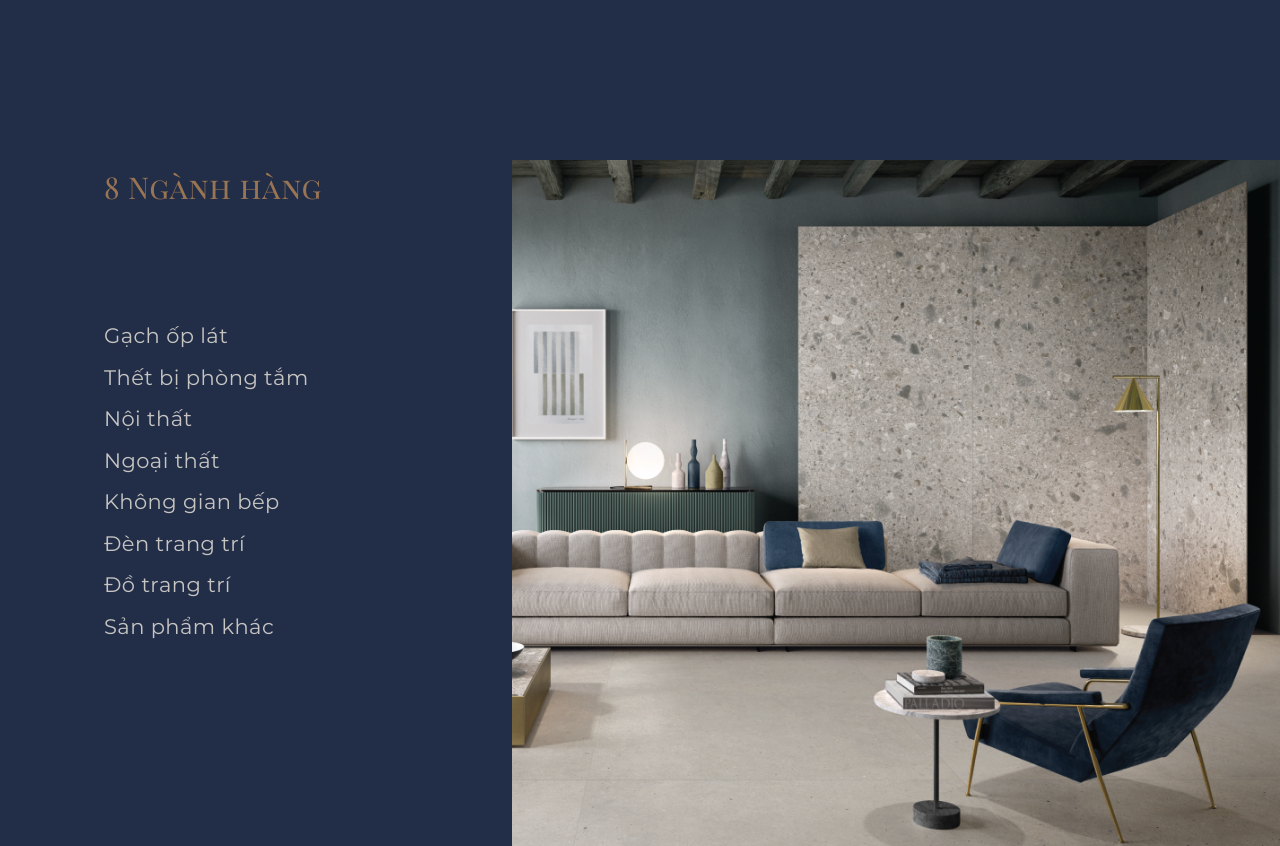
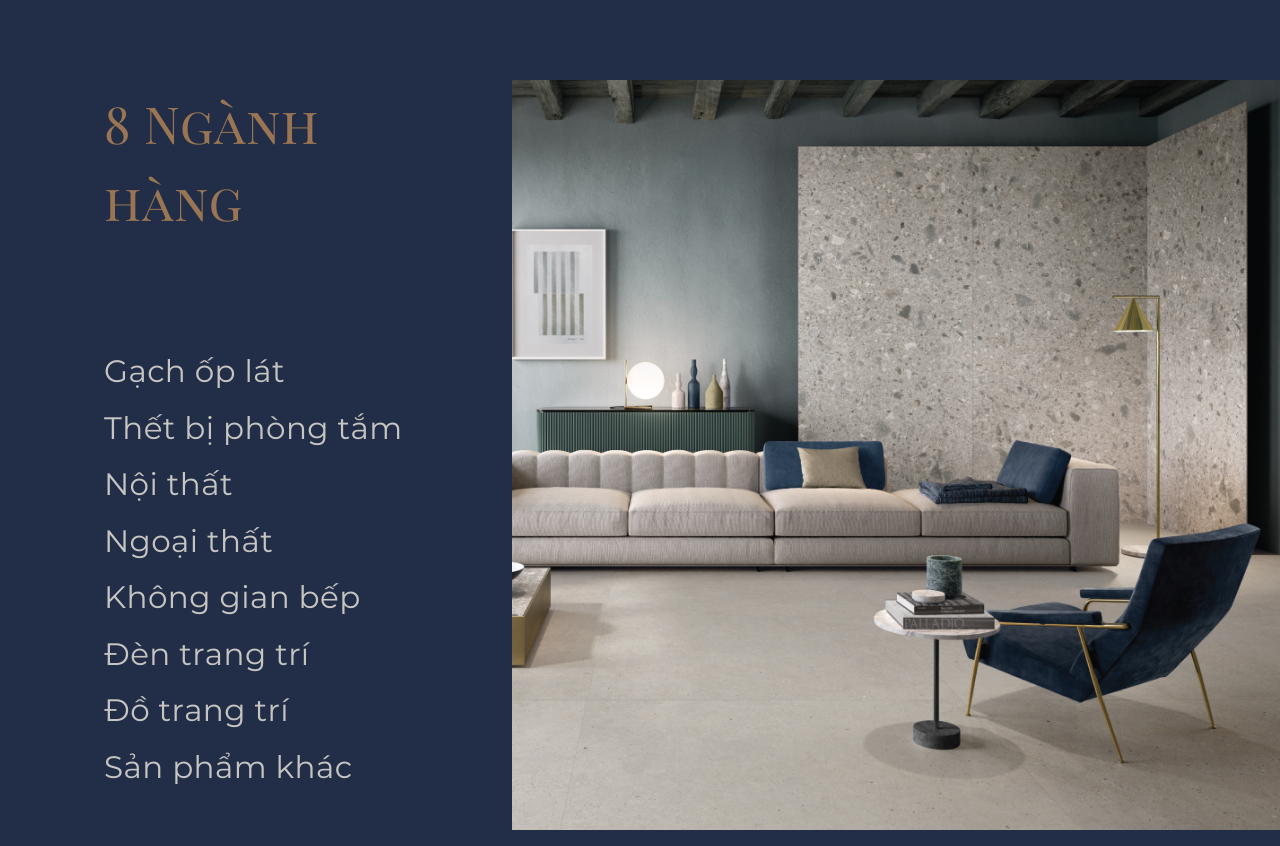
Before and after one commit to it2468/SS_Interior_LandingPage, a plain HTML site: page index.html in a window 1280 px wide. Shown: the part 1605-2451 px from the top of the page. Drawn offline with Linux system fonts and the light colour scheme.

Commit message:
anh update

```diff
--- a/assets/scss/css/style.css
+++ b/assets/scss/css/style.css
@@ -452,7 +452,8 @@ iframe {
   padding: 5px 0; }
 
 .industry {
-  padding: 100px 0 160px 0; }
+  padding-top: 20px;
+  padding-bottom: 80px; }
   @media screen and (max-width: 1024px) {
     .industry {
       padding: 50px 0 80px 0; } }
@@ -487,6 +488,12 @@ iframe {
       .industry__slide .swiper-container .swiper-pagination span:nth-child(1) {
         margin-bottom: 100px; }
 
+@media (max-width: 1440px) {
+  .font-size-64, .industry__title, .industry__slide .swiper-container .swiper-pagination span:nth-child(1), .industry__title, .industry__slide .swiper-container .swiper-pagination span:nth-child(1) {
+    font-size: 51px; }
+
+  .industry__slide .swiper-container .swiper-pagination span {
+    font-size: 31px; } }
 @media (max-width: 1280px) {
   .industry {
     overflow: hidden; }
```
Also changed, not shown: 1 other file.
